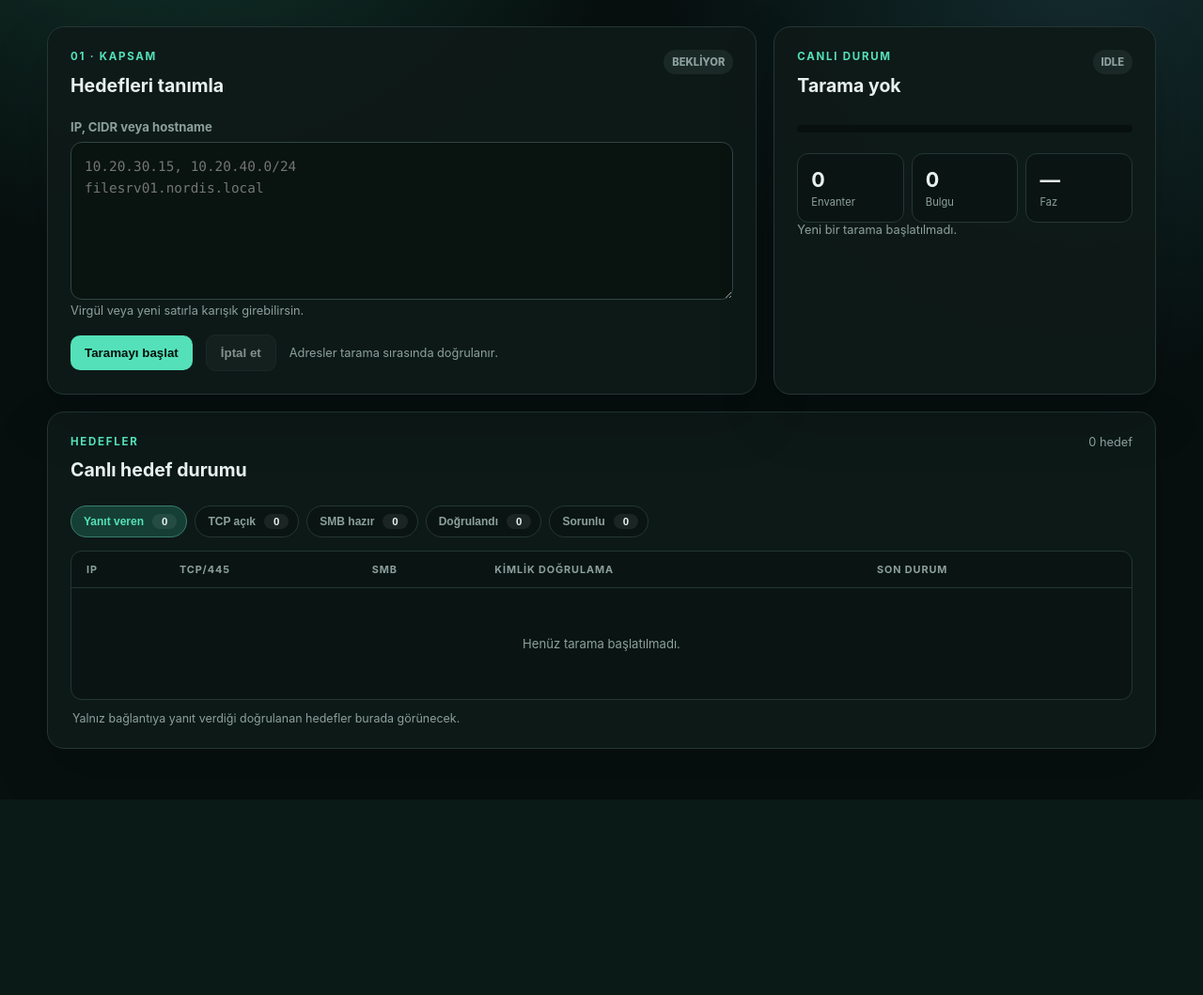
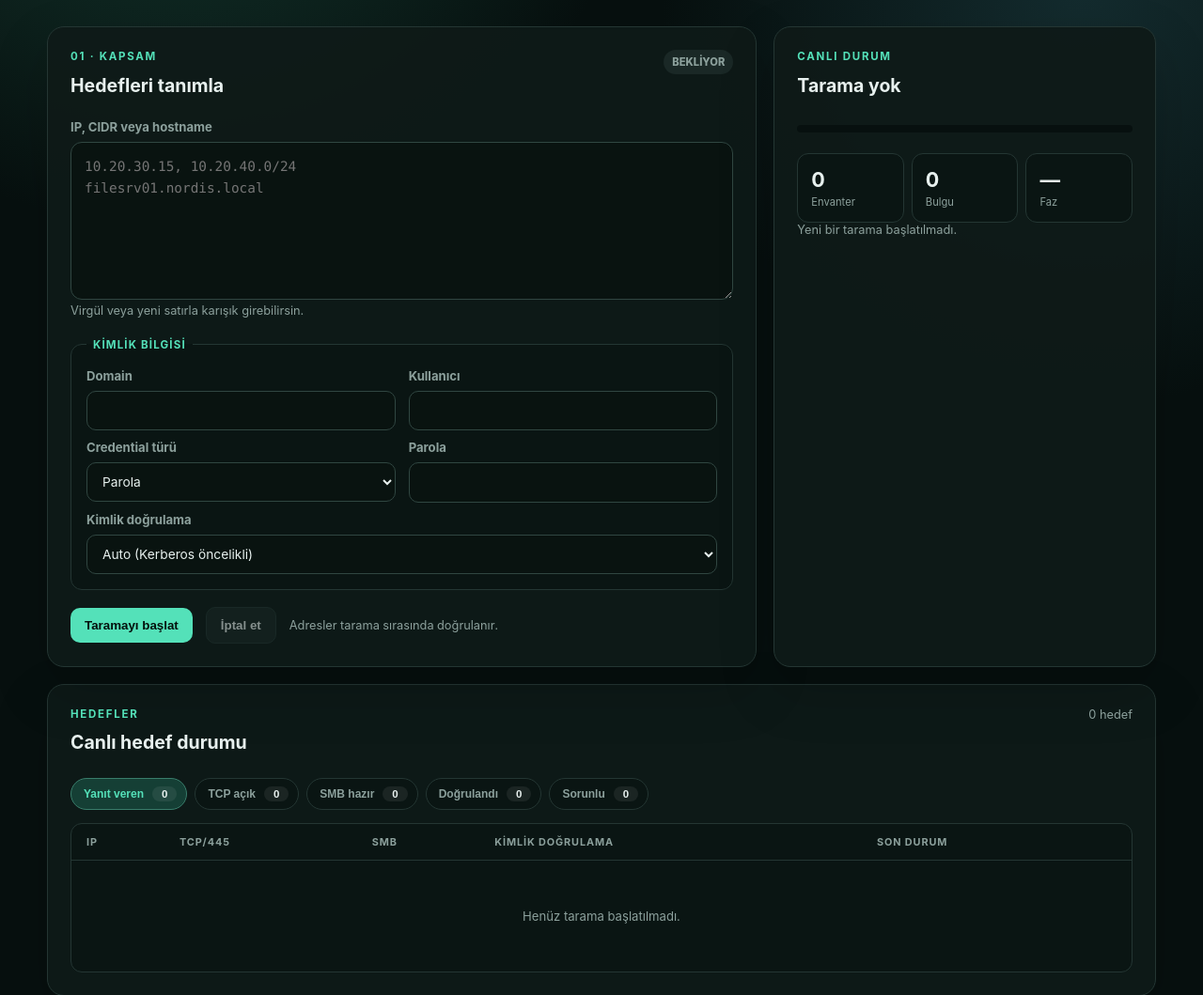
Before and after one commit to KorvNN/Nordis-Inspector, a Python web app: template src/nordis_smb_inspector/web/templates/index.html in a window 1280 px wide. Shown: the part 141-1200 px from the top of the page at 94% size. Before the commit the page ends 972 px from the top, so only its background shows below. Run offline with Jinja, Linux system fonts and the light colour scheme; the template is opened without the code that fills it, so the values that code supplies are empty.

Commit message:
fix: show coherent live scan state

```diff
--- a/src/nordis_smb_inspector/web/static/app.css
+++ b/src/nordis_smb_inspector/web/static/app.css
@@ -80,7 +80,45 @@ textarea {
   font: .9rem/1.6 ui-monospace, SFMono-Regular, Consolas, monospace;
   outline: none;
 }
-textarea:focus { border-color: var(--accent); box-shadow: 0 0 0 3px rgb(84 225 185 / 12%); }
+input, select {
+  width: 100%;
+  border: 1px solid #304641;
+  border-radius: 10px;
+  padding: 11px 12px;
+  color: var(--text);
+  background: #091310;
+  font: inherit;
+  font-size: .86rem;
+  line-height: 1.35;
+  outline: none;
+}
+textarea:focus, input:focus, select:focus {
+  border-color: var(--accent);
+  box-shadow: 0 0 0 3px rgb(84 225 185 / 12%);
+}
+select:disabled { color: var(--muted); opacity: .78; }
+.credential-block {
+  margin: 22px 0 0;
+  border: 1px solid var(--line);
+  border-radius: 12px;
+  padding: 8px 16px 16px;
+  background: #0a1513;
+}
+.credential-block legend {
+  padding: 0 7px;
+  color: var(--accent);
+  font-size: .72rem;
+  font-weight: 750;
+  letter-spacing: .1em;
+  text-transform: uppercase;
+}
+.credential-grid {
+  display: grid;
+  grid-template-columns: repeat(2, minmax(0, 1fr));
+  gap: 0 14px;
+}
+.credential-auth-field { grid-column: 1 / -1; }
+.form-field label { margin-top: 10px; }
 .hint, .summary, .scope-summary { color: var(--muted); font-size: .8rem; }
 .actions { display: flex; align-items: center; gap: 14px; margin-top: 18px; }
 .scope-summary { font-variant-numeric: tabular-nums; }
@@ -184,7 +222,6 @@ td { font-family: ui-monospace, SFMono-Regular, Consolas, monospace; }
 .status-value.is-ok { color: var(--accent); background: var(--accent-dark); }
 .status-value.is-working { color: var(--warning); background: #382f1c; }
 .status-value.is-error { color: var(--danger); background: #3a2023; }
-.table-note { margin: 12px 2px 0; color: var(--muted); font-size: .78rem; }
 .ok-text { color: var(--accent); }
 .warning-text { color: var(--warning); }
 .error-text { color: var(--danger); }
@@ -196,4 +233,6 @@ td { font-family: ui-monospace, SFMono-Regular, Consolas, monospace; }
   .topbar, main { width: min(100% - 24px, 1180px); }
   .panel { padding: 18px; }
   .actions { align-items: flex-start; flex-direction: column; }
+  .credential-grid { grid-template-columns: 1fr; }
+  .credential-auth-field { grid-column: auto; }
 }
--- a/src/nordis_smb_inspector/web/static/app.js
+++ b/src/nordis_smb_inspector/web/static/app.js
@@ -4,15 +4,19 @@ const body = document.body;
 const csrfToken = body.dataset.csrfToken;
 const origin = body.dataset.origin;
 const targets = document.querySelector("#targets");
+const credentialDomain = document.querySelector("#credential-domain");
+const credentialUsername = document.querySelector("#credential-username");
+const credentialKind = document.querySelector("#credential-kind");
+const credentialSecret = document.querySelector("#credential-secret");
+const credentialSecretLabel = document.querySelector("#credential-secret-label");
+const authMode = document.querySelector("#auth-mode");
 const startScanButton = document.querySelector("#start-scan-button");
 const cancelScanButton = document.querySelector("#cancel-scan-button");
 const scopeState = document.querySelector("#scope-state");
 const previewSummary = document.querySelector("#preview-summary");
 const previewErrors = document.querySelector("#preview-errors");
-const scanStatus = document.querySelector("#scan-status");
 const scanPhase = document.querySelector("#scan-phase");
 const targetStatusBody = document.querySelector("#target-status-body");
-const targetTableNote = document.querySelector("#target-table-note");
 const visibleTargetCount = document.querySelector("#visible-target-count");
 const targetFilters = [...document.querySelectorAll("[data-target-filter]")];
 const targetCountElements = [...document.querySelectorAll("[data-target-count]")];
@@ -30,7 +34,52 @@ const STATUS_LABELS = {
   network_unreachable: "Ağa ulaşılamıyor",
   connection_error: "Bağlantı hatası",
   dns_resolution_failed: "DNS çözümlenemedi",
+  negotiation_failed: "SMB görüşmesi başarısız",
+  smb1_only_unsupported: "Yalnız SMB1 destekleniyor",
+  authenticated: "Doğrulandı",
+  kerberos: "Kerberos",
+  ntlm: "NTLM",
+  ntlm_fallback_used: "NTLM fallback kullanıldı",
+  auth_failed: "Kimlik doğrulanamadı",
+  ntlm_fallback_unavailable: "NTLM fallback kullanılamıyor",
+  access_denied: "Erişim reddedildi",
+  partial_access: "Kısmi erişim",
   cancelled: "İptal edildi",
+  completed: "Tamamlandı",
+  failed: "Başarısız",
+};
+const SCAN_STATUS_LABELS = {
+  idle: "Tarama yok",
+  running: "Çalışıyor",
+  cancelling: "İptal ediliyor",
+  cancelled: "İptal edildi",
+  completed: "Tamamlandı",
+  failed: "Başarısız",
+};
+const PHASE_LABELS = {
+  preparing_targets: "Hedefler hazırlanıyor",
+  connectivity: "TCP/445 kontrolü",
+  authentication: "Kimlik doğrulama",
+  share_discovery: "Share keşfi",
+  file_inventory: "Dosya envanteri",
+  content_scan: "İçerik taraması",
+  cancelling: "İptal ediliyor",
+  cancelled: "İptal edildi",
+  completed: "Tamamlandı",
+  failed: "Başarısız",
+};
+const STATUS_MESSAGES = {
+  idle: "Yeni bir tarama başlatılmadı.",
+  running: "İşlem sürüyor.",
+  cancelling: "Tarama iptal ediliyor.",
+  cancelled: "Tarama iptal edildi.",
+  completed: "Tarama tamamlandı.",
+  failed: "Tarama başarısız.",
+};
+const MESSAGE_LABELS = {
+  "Cancellation requested.": "İptal isteği gönderildi.",
+  "Scan cancelled.": "Tarama iptal edildi.",
+  "Scan worker failed.": "Tarama başarısız.",
 };
 
 function textCell(value, className = "") {
@@ -44,7 +93,8 @@ function textCell(value, className = "") {
 
 function displayValue(value) {
   if (value === null || value === undefined || value === "") return "—";
-  return STATUS_LABELS[value] ?? String(value);
+  const raw = String(value);
+  return STATUS_LABELS[raw.toLowerCase()] ?? raw;
 }
 
 function firstValue(record, names) {
@@ -56,7 +106,8 @@ function firstValue(record, names) {
 }
 
 function normalizedStatus(value) {
-  return displayValue(value).trim().toUpperCase().replaceAll(" ", "_");
+  if (value === null || value === undefined || value === "") return "";
+  return String(value).trim().toUpperCase().replaceAll(" ", "_");
 }
 
 function statusTone(value) {
@@ -198,7 +249,46 @@ function showErrors(errors) {
   previewErrors.hidden = errors.length === 0;
 }
 
+function syncCredentialControls() {
+  const hashSelected = credentialKind.value === "nt_hash";
+  credentialSecretLabel.textContent = hashSelected ? "NT hash" : "Parola";
+  credentialSecret.value = "";
+  if (hashSelected) {
+    credentialSecret.setAttribute(
+      "pattern",
+      "(?:[0-9A-Fa-f]{32}|[0-9A-Fa-f]{32}:[0-9A-Fa-f]{32})",
+    );
+    credentialSecret.setAttribute("maxlength", "65");
+  } else {
+    credentialSecret.removeAttribute("pattern");
+    credentialSecret.removeAttribute("maxlength");
+  }
+
+  for (const option of authMode.options) {
+    option.disabled = hashSelected && option.value !== "ntlm_only";
+  }
+  authMode.value = hashSelected ? "ntlm_only" : "auto";
+  authMode.disabled = hashSelected;
+}
+
+function credentialPayload() {
+  const kind = credentialKind.value;
+  const secretField = kind === "nt_hash" ? "nt_hash" : "password";
+  return {
+    kind,
+    domain: credentialDomain.value.trim() || null,
+    username: credentialUsername.value.trim(),
+    auth_mode: authMode.value,
+    [secretField]: credentialSecret.value,
+  };
+}
+
+function credentialIsValid() {
+  return credentialUsername.reportValidity() && credentialSecret.reportValidity();
+}
+
 async function startScan() {
+  if (!credentialIsValid()) return;
   startScanButton.disabled = true;
   setScopeState("Başlatılıyor", "working");
   previewSummary.textContent = "";
@@ -214,7 +304,10 @@ async function startScan() {
         "Origin": origin,
         "X-CSRF-Token": csrfToken,
       },
-      body: JSON.stringify({targets: targets.value}),
+      body: JSON.stringify({
+        targets: targets.value,
+        credential: credentialPayload(),
+      }),
     });
     const payload = await response.json();
     if (!response.ok || !payload.ok) {
@@ -268,29 +361,33 @@ async function cancelScan() {
 
 function setScanState(state) {
   const status = String(state.status ?? "idle").toLowerCase();
-  scanStatus.textContent = status.toUpperCase();
-  scanStatus.className = "state idle";
-  if (["running", "cancelling"].includes(status)) scanStatus.className = "state working";
-  if (["completed", "cancelled"].includes(status)) scanStatus.className = "state ready";
-  if (status === "failed") scanStatus.className = "state error";
+  const phase = String(state.progress?.phase ?? "").toLowerCase();
+  const terminal = ["completed", "cancelled", "failed"].includes(status);
+  scanPhase.textContent = terminal
+    ? SCAN_STATUS_LABELS[status]
+    : PHASE_LABELS[phase] ?? SCAN_STATUS_LABELS[status] ?? "Bilinmiyor";
 
   if (state.progress) {
-    scanPhase.textContent = state.progress.phase.replaceAll("_", " ");
     const percent = state.progress.phase_percent;
-    document.querySelector("#phase-percent").textContent = percent === null
+    const displayedPercent = status === "completed" ? 100 : percent;
+    document.querySelector("#phase-percent").textContent = displayedPercent === null
       ? "—"
-      : `${Math.round(percent)}%`;
-    document.querySelector("#progress-bar").style.width = `${
-      state.progress.overall_percent ?? percent ?? 0
-    }%`;
-    document.querySelector("#progress-message").textContent = state.progress.message
-      ?? "Tarama çalışıyor.";
-  } else if (status === "idle") {
-    scanPhase.textContent = "Tarama yok";
+      : `${Math.round(displayedPercent)}%`;
+    const overallPercent = status === "completed"
+      ? 100
+      : state.progress.overall_percent ?? percent ?? 0;
+    document.querySelector("#progress-bar").style.width = `${overallPercent}%`;
+  }
+  if (!state.progress) {
     document.querySelector("#phase-percent").textContent = "—";
     document.querySelector("#progress-bar").style.width = "0%";
-    document.querySelector("#progress-message").textContent = "Yeni bir tarama başlatılmadı.";
   }
+  const rawMessage = state.progress?.message;
+  document.querySelector("#progress-message").textContent = terminal
+    ? STATUS_MESSAGES[status]
+    : rawMessage
+      ? MESSAGE_LABELS[rawMessage] ?? rawMessage
+      : STATUS_MESSAGES[status] ?? "Durum bilgisi alınamadı.";
 
   document.querySelector("#inventory-count").textContent = state.inventory_count ?? 0;
   document.querySelector("#finding-count").textContent = state.finding_count ?? 0;
@@ -298,11 +395,9 @@ function setScanState(state) {
   startScanButton.disabled = active;
   cancelScanButton.disabled = !active || status === "cancelling";
   if (!active && status !== "idle") {
-    setScopeState(status === "failed" ? "Hata" : "Tamamlandı", status === "failed" ? "error" : "ready");
+    const kind = status === "failed" ? "error" : "ready";
+    setScopeState(SCAN_STATUS_LABELS[status] ?? "Bitti", kind);
   }
-  targetTableNote.textContent = status === "idle"
-    ? "Yalnız bağlantıya yanıt verdiği doğrulanan hedefler burada görünecek."
-    : "Yanıt vermeyen adresler tabloya eklenmez.";
 }
 
 function targetsFromSnapshot(state) {
@@ -361,6 +456,8 @@ for (const filter of targetFilters) {
 
 startScanButton.addEventListener("click", startScan);
 cancelScanButton.addEventListener("click", cancelScan);
+credentialKind.addEventListener("change", syncCredentialControls);
+syncCredentialControls();
 refreshSnapshot();
 
 const scanEvents = new EventSource("/scan/events");
--- a/src/nordis_smb_inspector/web/templates/index.html
+++ b/src/nordis_smb_inspector/web/templates/index.html
@@ -29,6 +29,42 @@
         <textarea id="targets" rows="6" spellcheck="false"
           placeholder="10.20.30.15, 10.20.40.0/24&#10;filesrv01.nordis.local"></textarea>
         <p class="hint">Virgül veya yeni satırla karışık girebilirsin.</p>
+
+        <fieldset class="credential-block">
+          <legend>Kimlik bilgisi</legend>
+          <div class="credential-grid">
+            <div class="form-field">
+              <label for="credential-domain">Domain</label>
+              <input id="credential-domain" type="text" autocomplete="off" spellcheck="false">
+            </div>
+            <div class="form-field">
+              <label for="credential-username">Kullanıcı</label>
+              <input id="credential-username" type="text" autocomplete="off" spellcheck="false"
+                required>
+            </div>
+            <div class="form-field">
+              <label for="credential-kind">Credential türü</label>
+              <select id="credential-kind">
+                <option value="password">Parola</option>
+                <option value="nt_hash">NT hash</option>
+              </select>
+            </div>
+            <div class="form-field">
+              <label id="credential-secret-label" for="credential-secret">Parola</label>
+              <input id="credential-secret" type="password" autocomplete="new-password"
+                spellcheck="false" required>
+            </div>
+            <div class="form-field credential-auth-field">
+              <label for="auth-mode">Kimlik doğrulama</label>
+              <select id="auth-mode">
+                <option value="auto">Auto (Kerberos öncelikli)</option>
+                <option value="kerberos_only">Yalnız Kerberos</option>
+                <option value="ntlm_only">Yalnız NTLM</option>
+              </select>
+            </div>
+          </div>
+        </fieldset>
+
         <div class="actions">
           <button id="start-scan-button" type="button">Taramayı başlat</button>
           <button id="cancel-scan-button" class="secondary-button" type="button" disabled>
@@ -47,7 +83,6 @@
             <p class="step">Canlı durum</p>
             <h2 id="scan-phase">Tarama yok</h2>
           </div>
-          <span id="scan-status" class="state idle">IDLE</span>
         </div>
         <div class="progress-track" aria-label="Tarama ilerlemesi">
           <div id="progress-bar" class="progress-bar"></div>
@@ -111,9 +146,6 @@
           </tbody>
         </table>
       </div>
-      <p id="target-table-note" class="table-note" aria-live="polite">
-        Yalnız bağlantıya yanıt verdiği doğrulanan hedefler burada görünecek.
-      </p>
     </section>
 
   </main>
```
